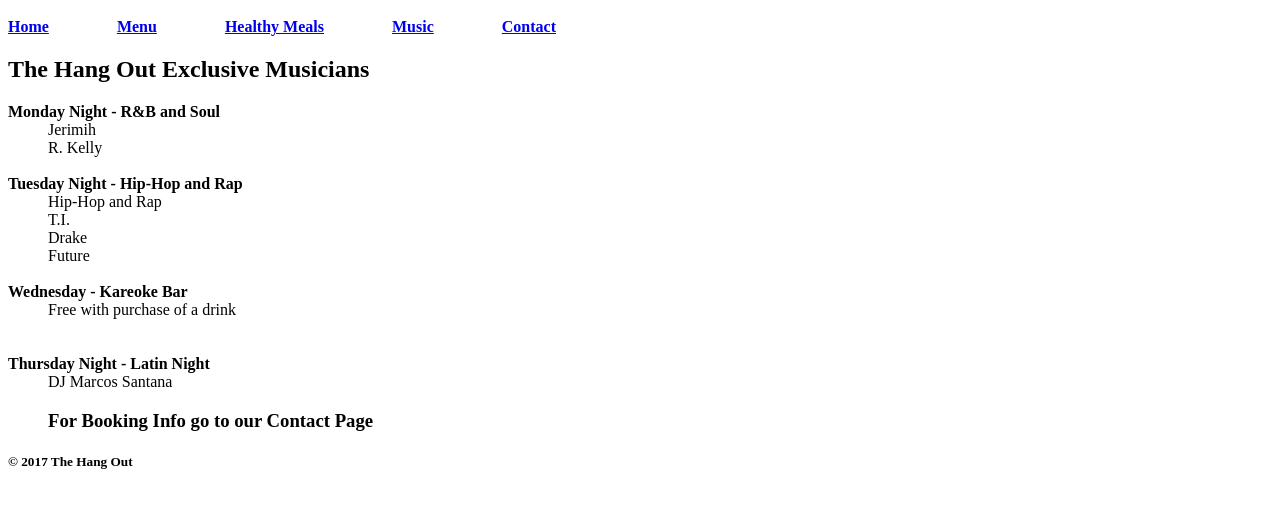
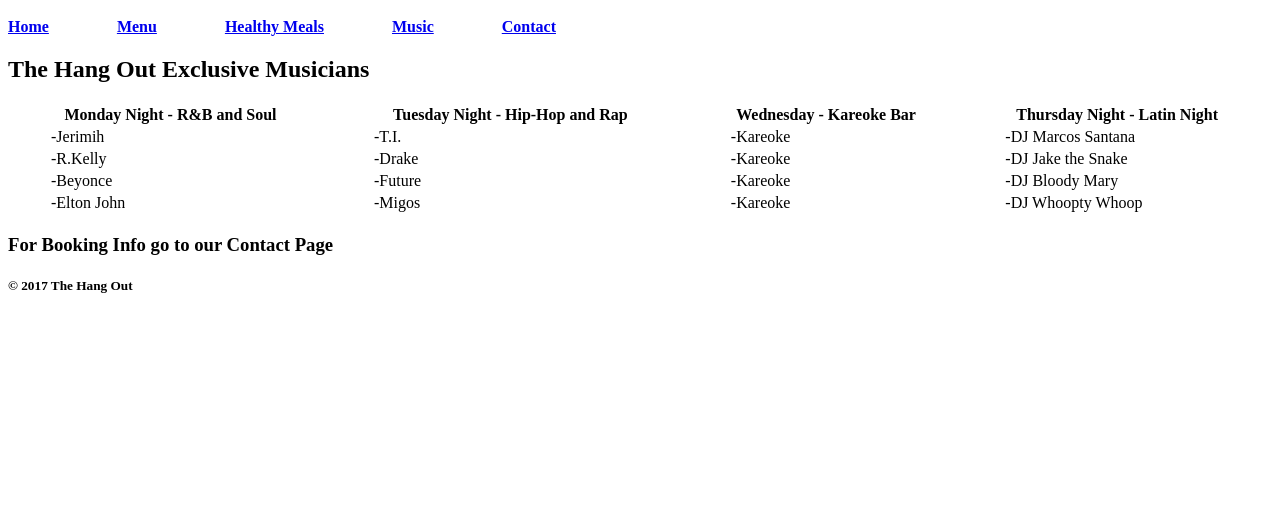
Before and after one commit to alexandermccoy/FinalProject, a plain HTML site: page Music.html in a window 1280 px wide. Shown: the part 48-556 px from the top of the page. Drawn offline with Linux system fonts and the light colour scheme.

Commit message:
Add files via upload

```diff
--- a/Music.html
+++ b/Music.html
@@ -27,31 +27,40 @@ Alexander McCoy, Rashod Lovett, Jamal Mayers
 		<main>
 		<!--- Main Content -->
 			<h2>The Hang Out Exclusive Musicians</h2>
-			<dl>
-				<b><dt>Monday Night - R&B and Soul</dt></b>
-				<dd>Jerimih<br>
-					R. Kelly<br>
-					<br>
-
-				<b><dt>Tuesday Night - Hip-Hop and Rap</dt></b>
-				<dd>Hip-Hop and Rap<br>
-					T.I.<br>
-					Drake<br>
-					Future<br>
-				<br>
-
-				<b><dt>Wednesday - Kareoke Bar</dt></b>
-				<dd>Free with purchase of a drink<br>
-					<br>
-					<br>
-
-				<b><dt>Thursday Night - Latin Night</dt></b>
-				<dd>DJ Marcos Santana<br>
-
-
+				<table style="width:100%">
+				<tr>
+					<th>Monday Night - R&B and Soul</th>
+					<th>Tuesday Night - Hip-Hop and Rap</th>
+					<th>Wednesday - Kareoke Bar</th>
+					<th>Thursday Night - Latin Night</th>
+				</tr>
+				<tr>
+					<td><dd>-Jerimih</dd></td>
+					<td><dd>-T.I.</dd></td>
+					<td><dd>-Kareoke</dd></td>
+					<td><dd>-DJ Marcos Santana</dd></td>
+				</tr>
+				<tr>
+					<td><dd>-R.Kelly</dd></td>
+					<td><dd>-Drake</dd></td>
+					<td><dd>-Kareoke</dd></td>
+					<td><dd>-DJ Jake the Snake</dd></td>
+				</tr>
+				<tr>
+					<td><dd>-Beyonce</dd></td>
+					<td><dd>-Future</dd></td>
+					<td><dd>-Kareoke</dd></td>
+					<td><dd>-DJ Bloody Mary</dd></td>
+				</tr>
+				<tr>
+					<td><dd>-Elton John</dd></td>
+					<td><dd>-Migos</dd></td>
+					<td><dd>-Kareoke</dd></td>
+					<td><dd>-DJ Whoopty Whoop</dd></td>
+				</tr>
+			</table>
 
 				<h3><dt>For Booking Info go to our Contact Page<br></h3>
-			</dl>
 		</main>
 		<footer>
 		<!-- Footer -->
```
Also changed, not shown: Contact.html (+15 -0 lines).
